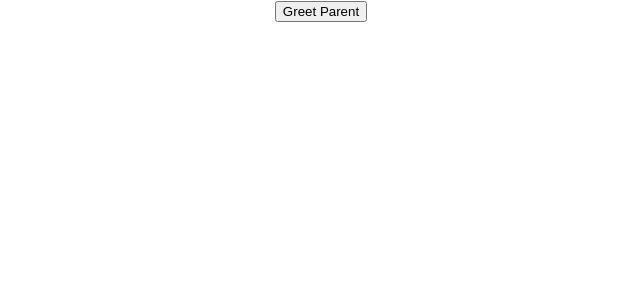
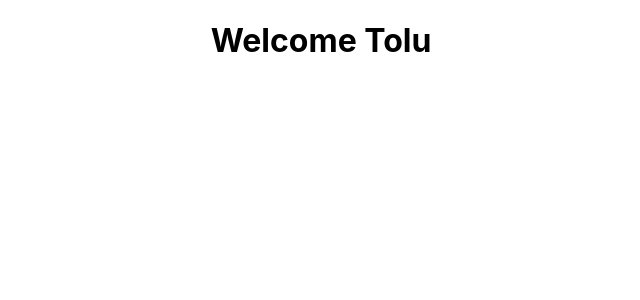
Before and after one commit to git-tolu/frontend, a React (Create React App) app: page / in a window 1280 px wide. Shown: the top 300 px of the page, without its empty margins (319-959 px from the left). Built offline with nearby package versions, Linux system fonts and the light colour scheme.

Commit message:
condition rendering

```diff
--- a/src/App.js
+++ b/src/App.js
@@ -1,5 +1,6 @@
 import './App.css';
-import ParentComponent from './components/ParentComponent';
+// import ParentComponent from './components/ParentComponent';
+import UserGreeting from './components/UserGreeting';
 // import Greet from './components/Greet';
 // import Welcome from './components/Class';
 // import Hello from './components/hello';
@@ -12,7 +13,8 @@ import ParentComponent from './components/ParentComponent';
 function App() {
   return (
     <div className="App">
-      <ParentComponent/>
+      {/* <ParentComponent/> */}
+      <UserGreeting/>
       {/* <p>Welcome To react</p>
       <Greet name="bruce" heroName="Batman"> <p>This is children Props</p></Greet>
       <Greet name="mark" heroName="google owner">
--- /dev/null
+++ b/src/components/UserGreeting.js
@@ -0,0 +1,58 @@
+import React, { Component } from 'react'
+
+class UserGreeting extends Component {
+    constructor(props) {
+        super(props)
+
+        this.state = {
+            isLoggedIn: true
+        }
+    }
+    render() {
+        // short circut method
+
+       return  this.state.isLoggedIn && <div><h1>Welcome Tolu</h1></div>
+        // teneray cond operattor
+
+        // return this.state.isLoggedIn ? (
+        //     <div><h1>Welcome Tolu</h1></div>
+        // ) : (
+        //     <div><h1>Welcome Guest</h1></div>
+        // )
+
+
+        // element variable method
+
+
+        // let message
+        // if (this.state.isLoggedIn) {
+        //     message = <div><h1>Welcome Tolu</h1></div>
+        // } else {
+        //     message = <div><h1>Welcome Guest</h1></div>
+        // }
+        // return (
+        //     <div>
+        //         {message}
+        //     </div>
+        // )
+
+        // if else cond
+
+
+        // if (this.state.isLoggedIn) {
+        //     return (
+        //         <div>
+        //             <h1>Welcome Tolu</h1>
+        //         </div>
+        //     )
+        // } else {
+        //     return (
+        //         <div>
+        //             <h1>welcome Guest</h1>
+        //         </div>
+        //     )
+        // }
+    }
+}
+
+export default UserGreeting
```
